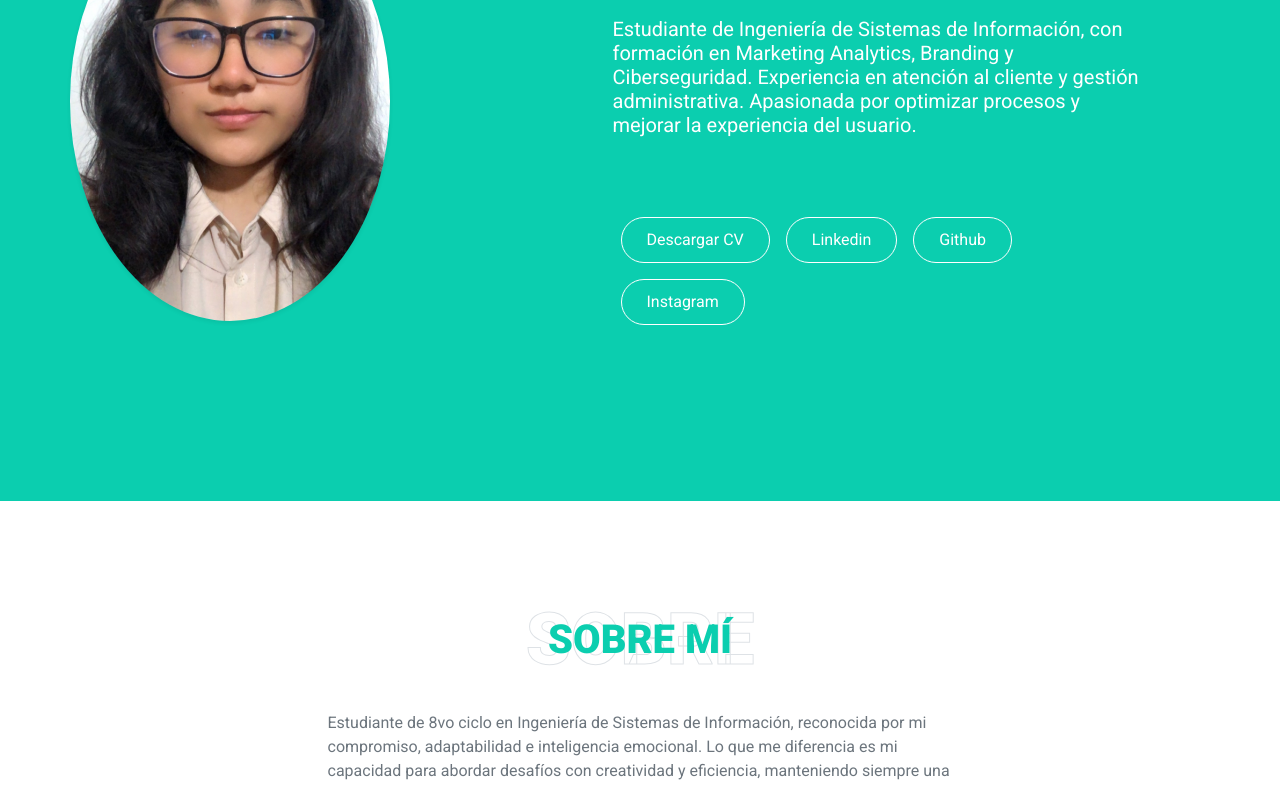
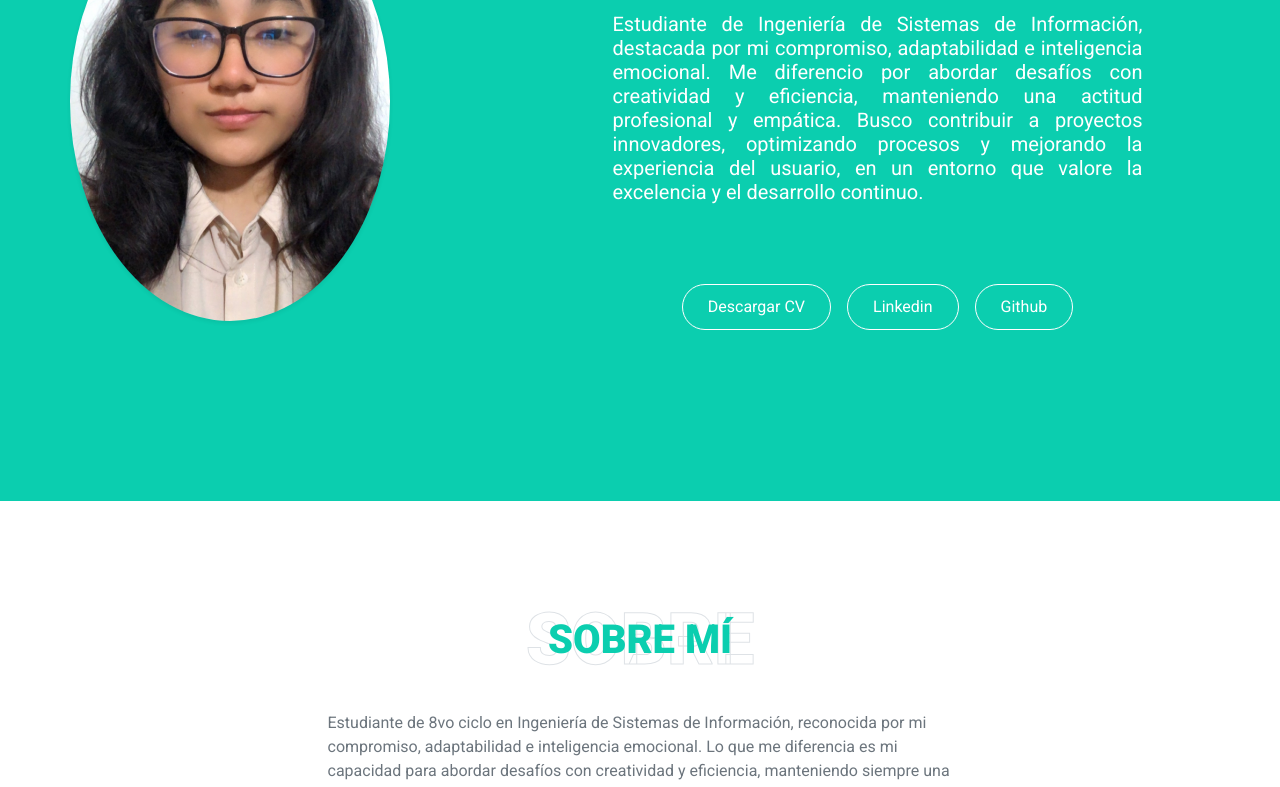
Before and after one commit to GabrielaReyes19/Portafolio-Gabriela-1, a plain HTML site: page index.html in a window 1280 px wide. Shown: the part 299-1086 px from the top of the page. Drawn offline with nearby package versions, Linux system fonts and the light colour scheme.

Commit message:
Update index.html

```diff
--- a/index.html
+++ b/index.html
@@ -57,15 +57,13 @@
                     <h3 class="text-white font-weight-normal mb-3">Hola, mi nombre es</h3>
                     <h1 class="display-4 display-md-3 text-uppercase text-primary mb-2" style="-webkit-text-stroke: 2px #ffffff;">Gabriela Reyes</h1>
                     <br>
-                    <h5 class="text-white font-weight-normal mb-3">Estudiante de Ingeniería de Sistemas de Información, con formación en Marketing Analytics, Branding y Ciberseguridad. Experiencia en atención al cliente y gestión administrativa. Apasionada por optimizar procesos y mejorar la experiencia del usuario.</h5>
+                    <h5 class="text-white font-weight-normal mb-3" style="text-align: justify; max-width: 1500px;">Estudiante de Ingeniería de Sistemas de Información, destacada por mi compromiso, adaptabilidad e inteligencia emocional. Me diferencio por abordar desafíos con creatividad y eficiencia, manteniendo una actitud profesional y empática. Busco contribuir a proyectos innovadores, optimizando procesos y mejorando la experiencia del usuario, en un entorno que valore la excelencia y el desarrollo continuo.</h5>
                     <h1 class="typed-text-output d-inline font-weight-lighter text-white"></h1>
                     <div class="typed-text d-none">Web Designer, Web Developer, Front End Developer, Apps Designer, Apps Developer</div>
                     <div class="d-flex flex-wrap align-items-center justify-content-center justify-content-lg-start pt-5">
                         <a href="https://drive.google.com/file/d/1fEktSTDA-c5UquBcjNm6IiO8pESPDQ_w/view?usp=sharing" class="btn btn-outline-light btn-space m-2">Descargar CV</a>
                         <a href="https://www.linkedin.com/in/gabriela-reyes-a7b46a1a5/" class="btn btn-outline-light btn-space m-2">Linkedin</a>
-                        <a href="https://github.com/GabrielaReyes19" class="btn btn-outline-light btn-space m-2">Github</a>
-                        <a href="https://www.instagram.com/gabrielareyes9194/" class="btn btn-outline-light btn-space m-2">Instagram</a>
-                    </div>
+                        <a href="https://github.com/GabrielaReyes19" class="btn btn-outline-light btn-space m-2">Github</a>                    </div>
                 </div>
             </div>
         </div>
```
